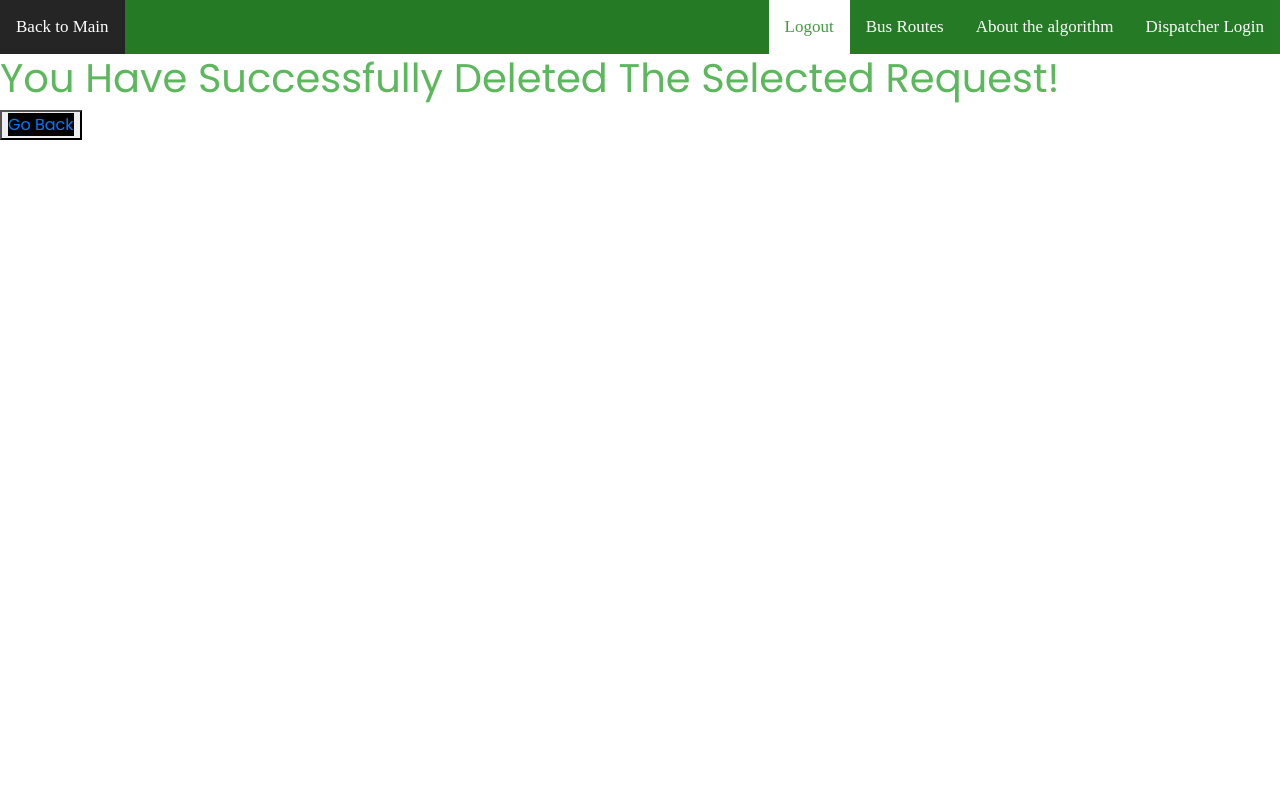
After one commit to Sgakuya/Vermont_Dial_A_Ride, a Django app: page /website/delete/3 in a window 1280 px wide. The commit adds this page. Run offline with Django 3.2, Linux system fonts and the light colour scheme; data comes from the database, SQL or seed files in the repository; both versions use the stored data as it was after the commit; some libraries are stand-ins or nearby versions.

Commit message:
Allow User to delete the request they don't want

```diff
--- /dev/null
+++ b/website/templates/website/Deleted.html
@@ -0,0 +1,29 @@
+<html>
+<head>
+    <meta charset="utf-8">
+    <title>Submit Your Request</title>
+    {% load static %}
+    <!-- Loading bootstrap, fonts, icons, the google api, the barstyle, and general style -->
+    <link  rel="stylesheet" href="{% static 'bootstrap.min.css' %}">
+    <link rel="preconnect" href="https://fonts.gstatic.com">
+    <script src="https://kit.fontawesome.com/b7cdb1395c.js" crossorigin="anonymous"></script>
+    <link href="https://fonts.googleapis.com/css2?family=Poppins&display=swap" rel="stylesheet">
+    <link rel="stylesheet" href="{% static 'style.css' %}">
+    <link rel="stylesheet" href="{% static 'barStyle.css'%}">
+
+</head>
+
+<body>
+    <!-- Search bar -->
+    <div class="bar">
+        <a class="title" href="/website/MainPage.html">Back to Main</a>
+        <a href="/website/DispatcherLogin.html">Dispatcher Login</a>
+        <a href="/website/aboutAlg.html">About the algorithm</a>
+        <a href="/website/busRoutes.html">Bus Routes</a>
+        <a class ="active" href="/users/login.html">Logout</a>
+    </div>
+
+    <h1>You Have Successfully Deleted The Selected Request!</h1>
+    <button><a href="/website/UserRequestPage.html">Go Back</a></button>
+
+</body>
--- a/website/templates/website/UserRequestPage.html
+++ b/website/templates/website/UserRequestPage.html
@@ -128,6 +128,7 @@
             <th>Finishing Position</th>
             <th>Pick Up Time</th>
             <th>Rider</th>
+            <th>Delete</th>
             <th></th>
         </thead>
         {% for Ride in Rides %}
@@ -138,6 +139,7 @@
         <td>{{ Ride.destination }}</td>
         <td>{{ Ride.time }}</td>
         <td>{{ Ride.rider_name }}</td>
+        <td><a href="{% url 'delete_post' pk=Ride.pk%}" class="btn btn-danger btn-sm" role="button" aria-pressed="true" >Delete</a></td>
     </tr>
         {% endifequal %}
     {% endfor %}
--- a/website/urls.py
+++ b/website/urls.py
@@ -1,7 +1,9 @@
 from django.urls import path
+from django.conf.urls import url
 #from django.conf.urls import include
 
 from . import views
+from .views import *
 
 urlpatterns = [
     path("", views.index, name="index"),
@@ -20,4 +22,7 @@ urlpatterns = [
     path("form_page.html", views.form_page, name="form_page"),
     path("UserPage.html", views.UserPage, name="UserPage"),
     path("UserRequestPage.html", views.userRequestPage, name="UserRequestPage"),
+    path("Deleted.html", views.DeletedPage, name="DeletedPage"),
+    url(r'^delete/(?P<pk>\d+)$', delete_post, name="delete_post"),
+    #path("UserRequestPage.html", views.delete_post, name="delete_post"),
 ]
--- a/website/views.py
+++ b/website/views.py
@@ -1,11 +1,12 @@
 from django import forms
 from django.http.response import HttpResponseRedirect
 from django.http import HttpResponseRedirect
-from django.shortcuts import render
+from django.shortcuts import get_object_or_404, render
 from django.urls import reverse
 from .models import Ride
 from users.models import User
 from website.forms import UserForm
+from django.contrib import messages
 
 
 
@@ -53,6 +54,9 @@ def requestPage(request):
 def reserved(request):
         return render(request, "website/ReservedPage.html")
 
+def DeletedPage(request):
+        return render(request, "website/Deleted.html")
+
 def cGraph(request):
         return render(request, "website/createGraph.html")
 
@@ -81,3 +85,15 @@ def userRequestPage(request):
         return render(request, "website/UserRequestPage.html", {
             "Rides" : Ride.objects.all()
         })
+
+def delete_post(request, pk):
+        template = 'website/Deleted.html'
+        Ride.objects.filter(id=pk).delete()
+
+        items = Ride.objects.all()
+
+        context = {
+                #'form':form,
+                'items' : items,
+        }
+        return render(request,template,context)
```
Also changed, not shown: db.sqlite3.
